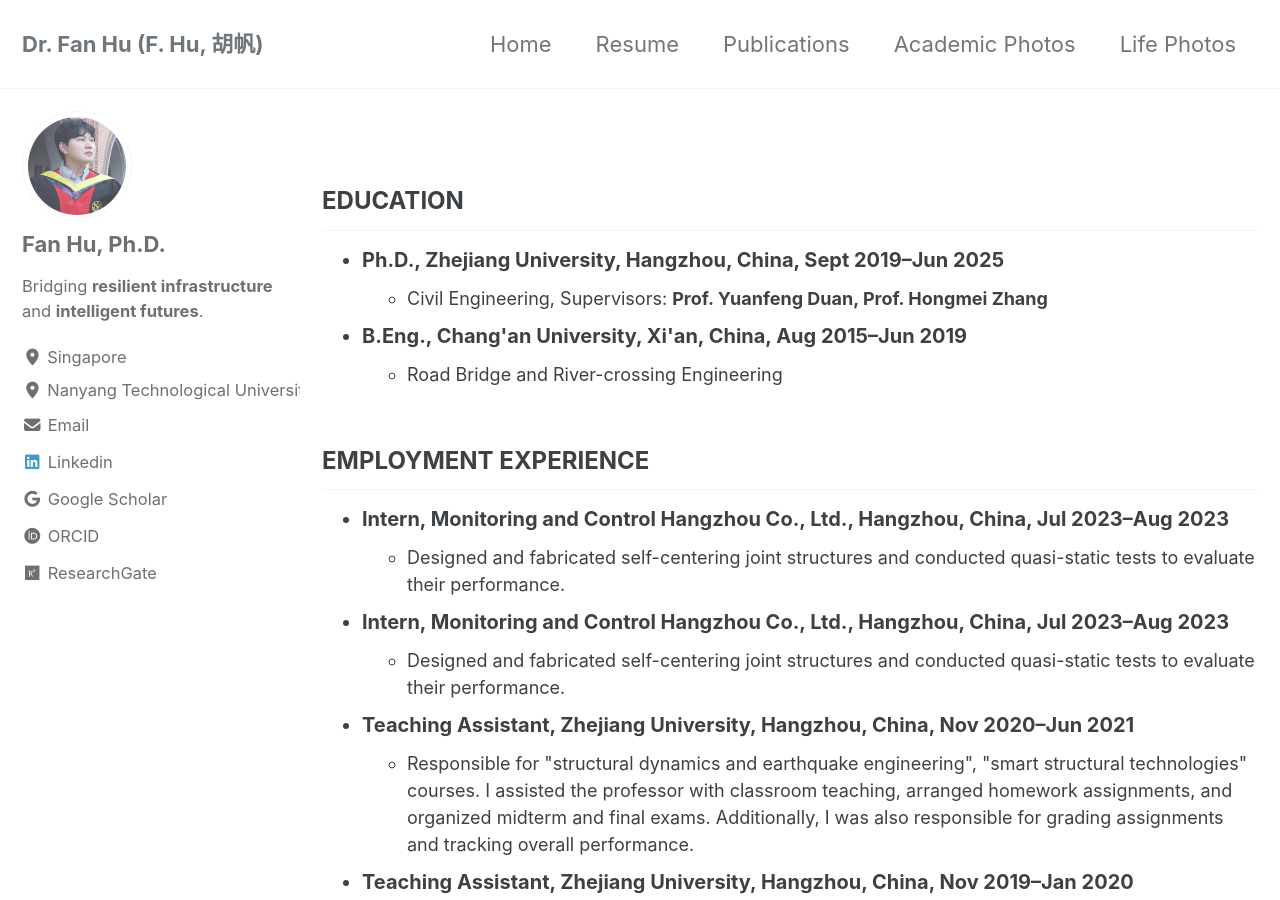
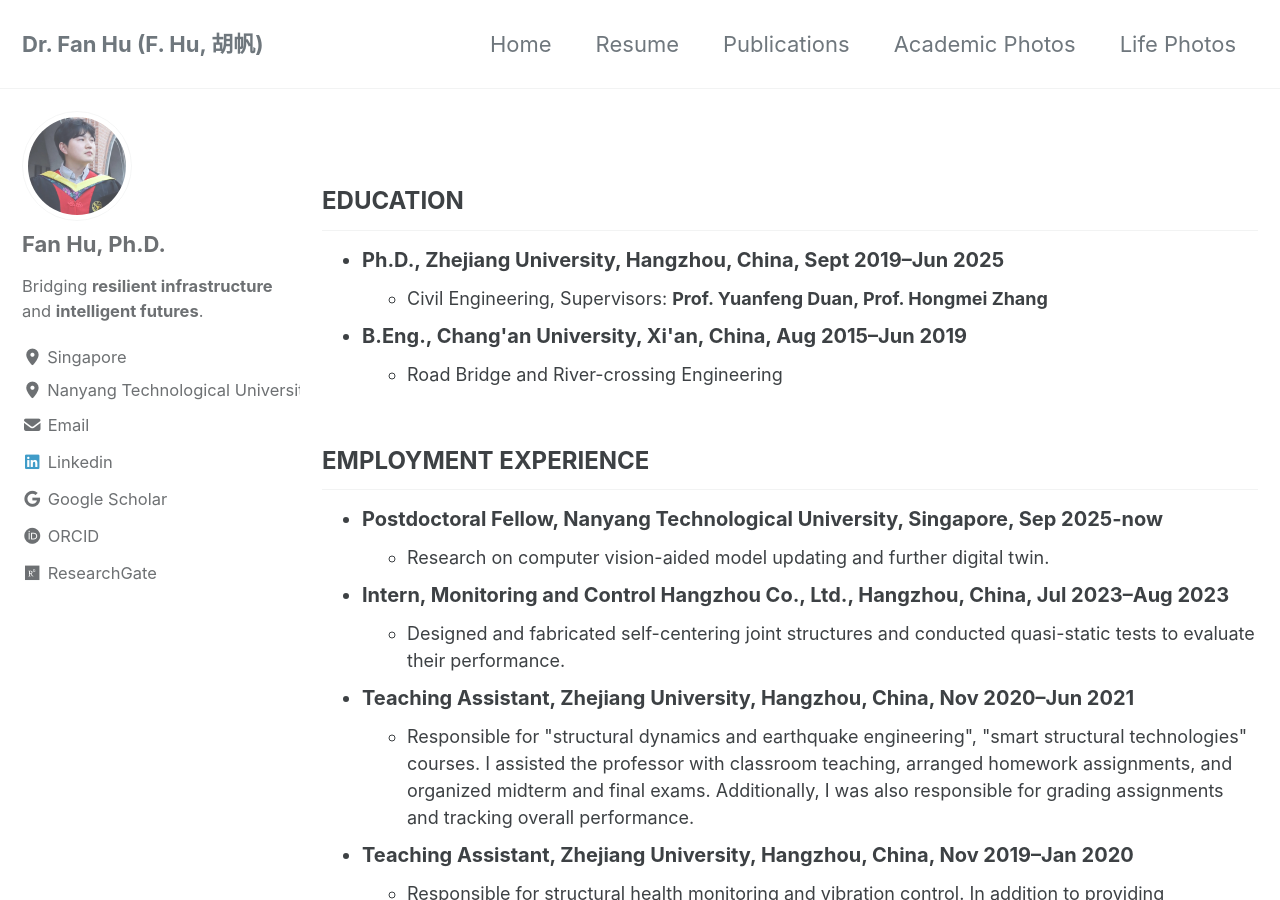
Before and after one commit to fanwindyhu/fanwindyhu.github.io, a Jekyll site: the page built from _pages/resume.md, in a window 1280 px wide and 900 px high. Built offline with Jekyll 4.4.1, drawn with Linux system fonts in a browser that asks for light colours; cached includes are drawn as plain includes; comment, search, counter and statistics services are not loaded.

Commit message:
resume.md

```diff
--- a/_pages/resume.md
+++ b/_pages/resume.md
@@ -29,10 +29,10 @@ seo: false
 ---
 <ul style="margin-top: 0; margin-bottom: 0;">
   <li style="list-style-type: disc; margin-left: 0px; font-size: 20px;">
-    <strong>Intern, Monitoring and Control Hangzhou Co., Ltd., Hangzhou, China, Jul 2023–Aug 2023</strong>
+    <strong>Postdoctoral Fellow, Nanyang Technological University, Singapore, Sep 2025-now</strong>
   </li>
   <li style="list-style-type: circle; margin-left: 45px; font-size: 18px;">
-    Designed and fabricated self-centering joint structures and conducted quasi-static tests to evaluate their performance.
+    Research on computer vision-aided model updating and further digital twin.
   </li>
   <li style="list-style-type: disc; margin-left: 0px; font-size: 20px;">
     <strong>Intern, Monitoring and Control Hangzhou Co., Ltd., Hangzhou, China, Jul 2023–Aug 2023</strong>
```
